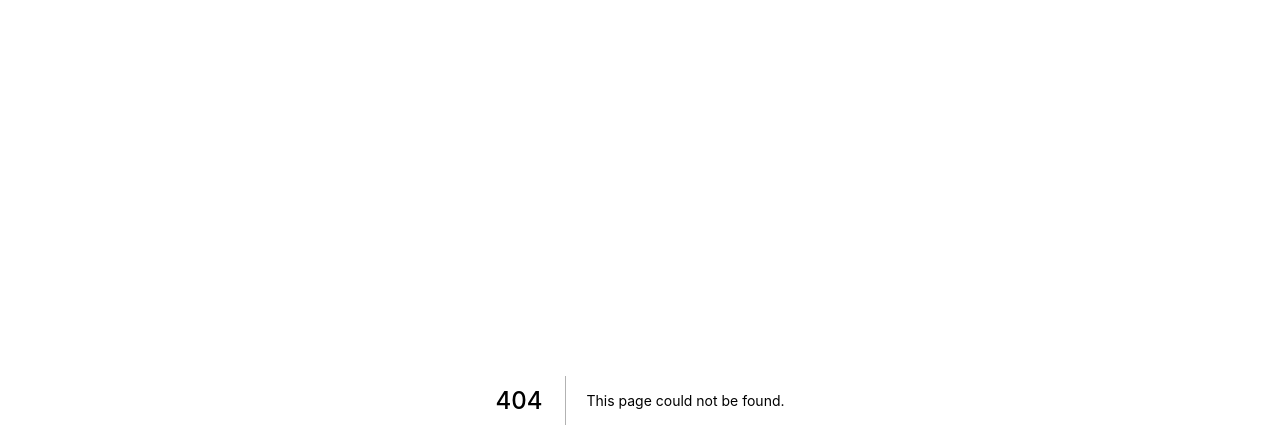
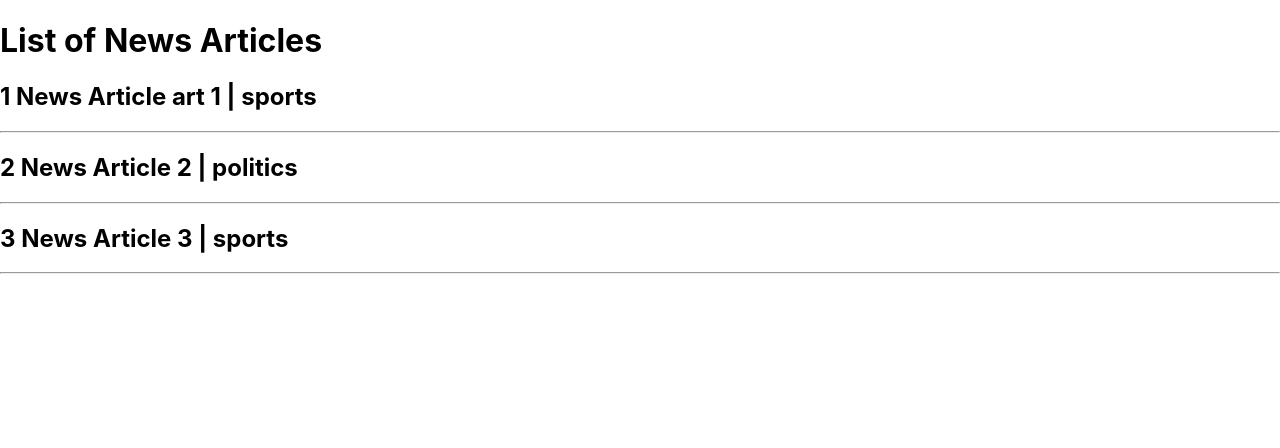
Before and after one commit to VishalGithub11/Next, a Next.js app: page /news in a window 1280 px wide. Before the commit this address had no page. Shown: the top 448 px of the page. Built offline with nearby package versions, Linux system fonts and the light colour scheme; data requests are answered from the project's data file.

Commit message:
getServerSideProps

```diff
--- a/db.json
+++ b/db.json
@@ -4,7 +4,7 @@
       "id": 1,
       "title": "Product 1",
       "price": 4000,
-      "description": "Description 1"
+      "description": "Description facee 1"
     },
     {
       "id": 2,
@@ -22,8 +22,8 @@
   "news": [
     {
       "id": 1,
-      "title": "News Article 1",
-      "description": "Description 1",
+      "title": "News Article art 1",
+      "description": "Description face 1",
       "category": "sports"
     },
     {
--- /dev/null
+++ b/pages/news/index.js
@@ -0,0 +1,31 @@
+function NewsArticleList({ articles }) {
+    return (
+      <>
+        <h1>List of News Articles</h1>
+        {articles.map(article => {
+          return (
+            <div key={article.id}>
+              <h2>
+                {article.id} {article.title} | {article.category}
+              </h2>
+              <hr />
+            </div>
+          )
+        })}
+      </>
+    )
+  }
+
+  export default NewsArticleList
+
+  export async function getServerSideProps() {
+    console.log('Pre-rendering NewsArticleList')
+    const response = await fetch('http://localhost:4000/news')
+    const data = await response.json()
+
+    return {
+      props: {
+        articles: data
+      }
+    }
+  }
```
Also changed, not shown: pages/news/[category].js (added, +40 -0 lines).
